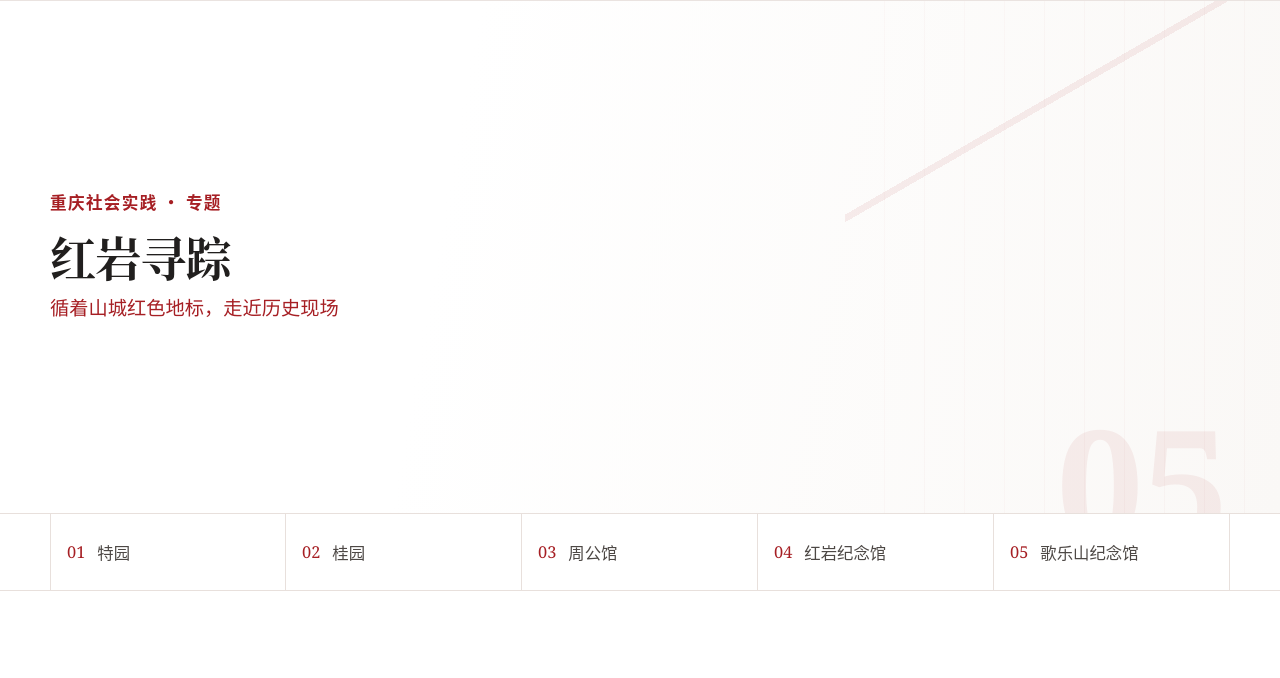
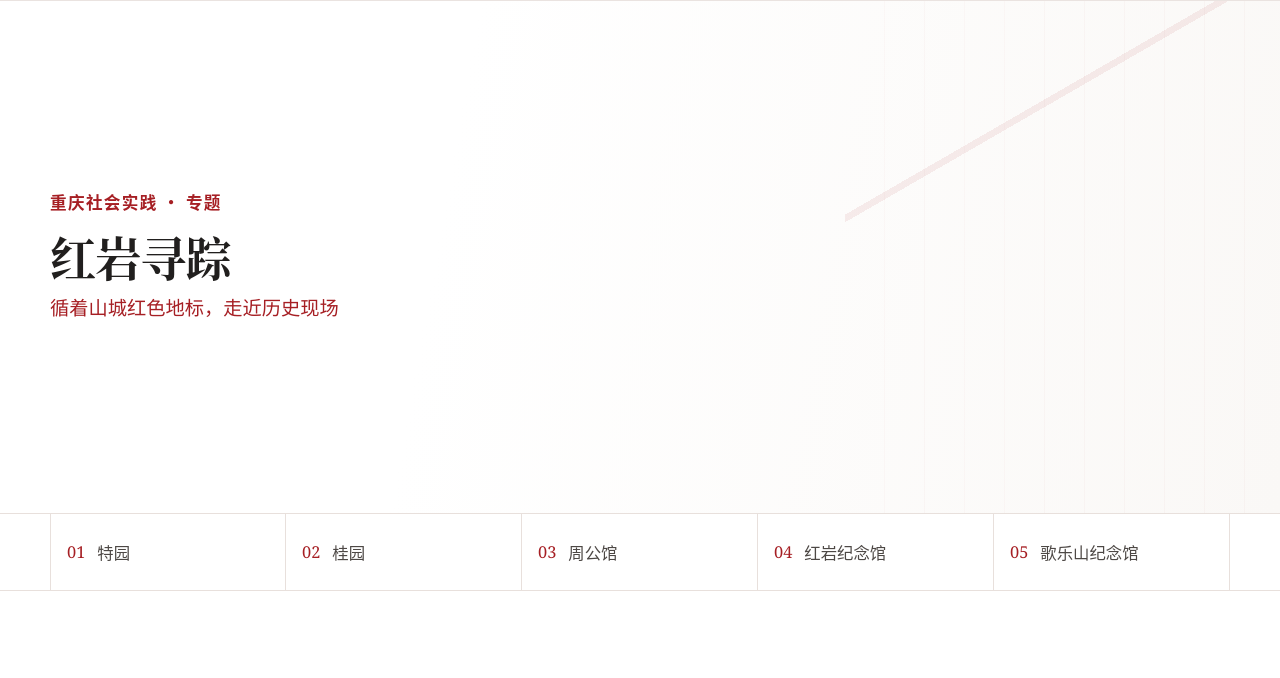
Before and after one commit to lzy0617/ynyg, a website built with Vite: page venue/index.html in a window 1280 px wide. Shown: the part 76-754 px from the top of the page. Built offline with nearby package versions, Linux system fonts and the light colour scheme.

Commit message:
feat: remove meaningless number decoration

```diff
--- a/src/render/pages.js
+++ b/src/render/pages.js
@@ -128,7 +128,6 @@ export function renderTopicPage(topic, content, options = {}) {
   const articleLink = renderArticleLink(content.article, "阅读完整专题推文");
 
   return `<section class="topic-hero topic-hero--${escapeHtml(topic.key)}">
-    <div class="topic-hero__number" aria-hidden="true">${String(content.sections.length).padStart(2, "0")}</div>
     <div class="container topic-hero__inner"><p class="section-kicker">重庆社会实践 · 专题</p><h1>${escapeHtml(topic.title)}</h1><p class="topic-hero__subtitle">${escapeHtml(topicSubtitles[topic.key] || topic.description)}</p>${content.intro ? `<div class="reading topic-hero__intro">${renderParagraphs([content.intro])}</div>` : ""}</div>
   </section>
   <nav class="local-nav" aria-label="专题目录" style="--local-nav-count: ${content.sections.length}"><div class="container">${localNav}</div></nav>
--- a/src/styles/pages.css
+++ b/src/styles/pages.css
@@ -408,18 +408,6 @@
   content: "";
 }
 
-.topic-hero__number {
-  position: absolute;
-  right: 4vw;
-  bottom: -0.3em;
-  z-index: 1;
-  color: rgba(166, 31, 36, 0.065);
-  font-family: Georgia, serif;
-  font-size: var(--fs-decorative-index);
-  font-weight: var(--fw-bold);
-  line-height: var(--lh-tight);
-}
-
 .local-nav {
   position: sticky;
   top: 76px;
--- a/src/styles/tokens.css
+++ b/src/styles/tokens.css
@@ -28,7 +28,6 @@
   --fs-caption: 0.9375rem;
   --fs-debug: 0.8125rem;
   --fs-decorative-wide: clamp(5rem, 8vw, 8rem);
-  --fs-decorative-index: clamp(8rem, 12vw, 12rem);
   --fs-decorative-card: clamp(4.5rem, 6vw, 6rem);
 
   --fw-regular: 400;
```
Also changed, not shown: tests/pages.test.js (+13 -0 lines).
